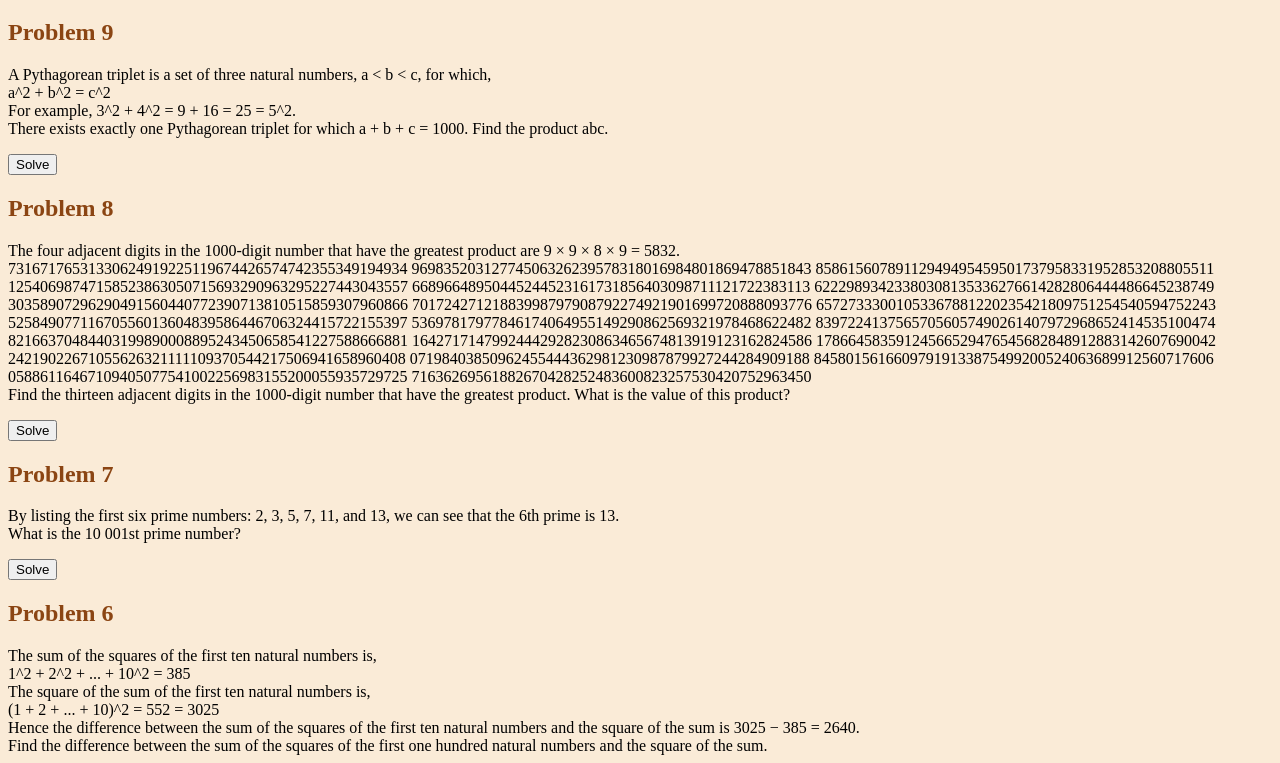
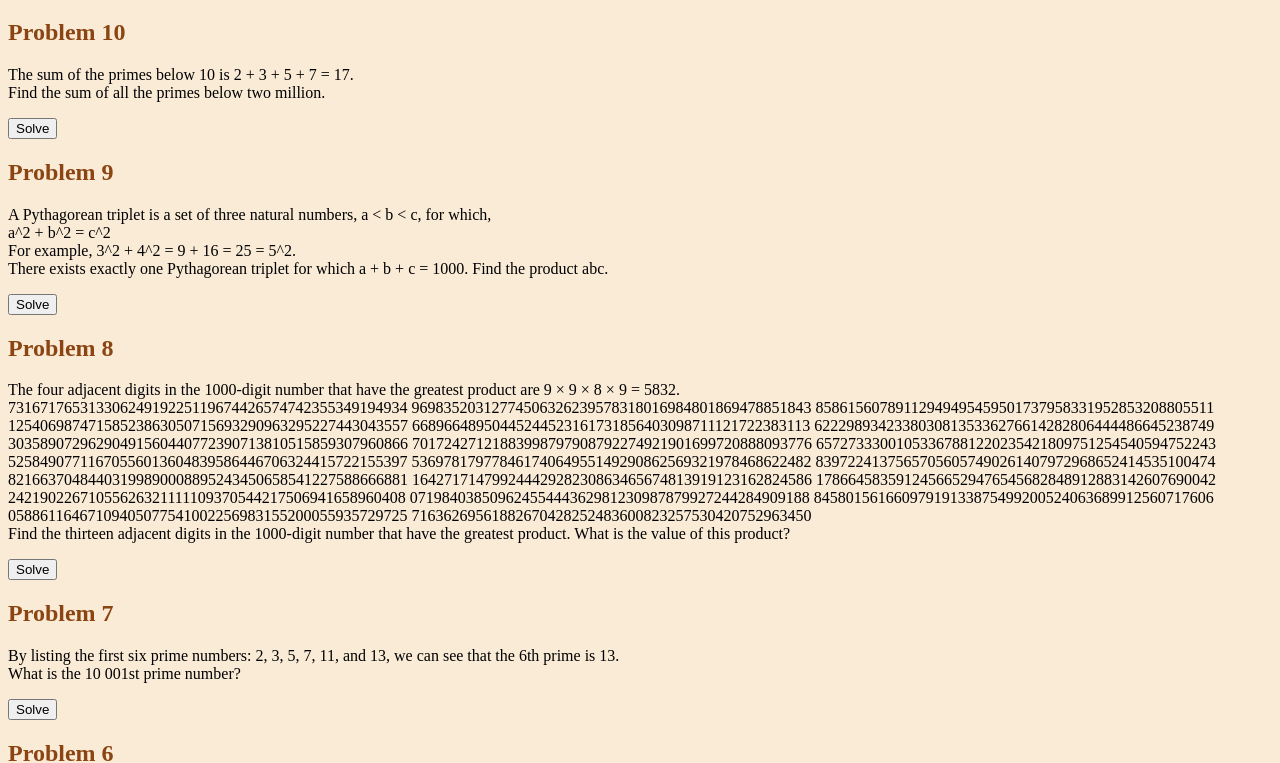
Before and after one commit to dragonraij/euler-problems, a plain HTML site: page index.html in a window 1280 px wide. Shown: the part 61-824 px from the top of the page. Drawn offline with Linux system fonts and the light colour scheme.

Commit message:
Problem 10

```diff
--- a/index.html
+++ b/index.html
@@ -10,6 +10,14 @@
 
 <body>
 <h1>Euler Problem Series</h1>
+
+<h2>Problem 10 </h2>
+<p>The sum of the primes below 10 is 2 + 3 + 5 + 7 = 17.
+<br>
+Find the sum of all the primes below two million.</p>
+<button onclick="Solution10()">Solve</button>
+<p id="solution10"></p>
+
 <h2>Problem 9 </h2>
 <p>A Pythagorean triplet is a set of three natural numbers, a < b < c, for which,
 <br>
```
